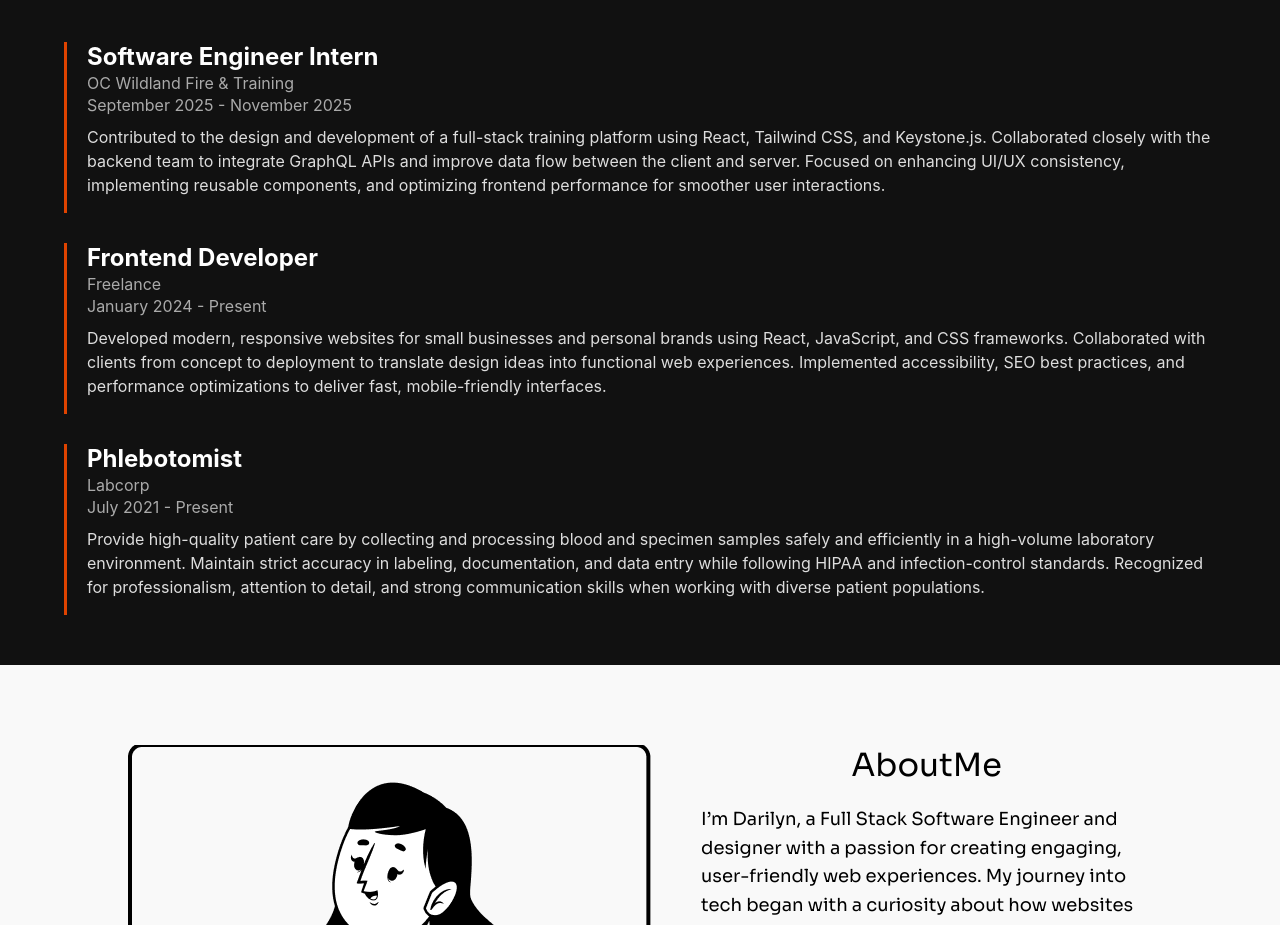
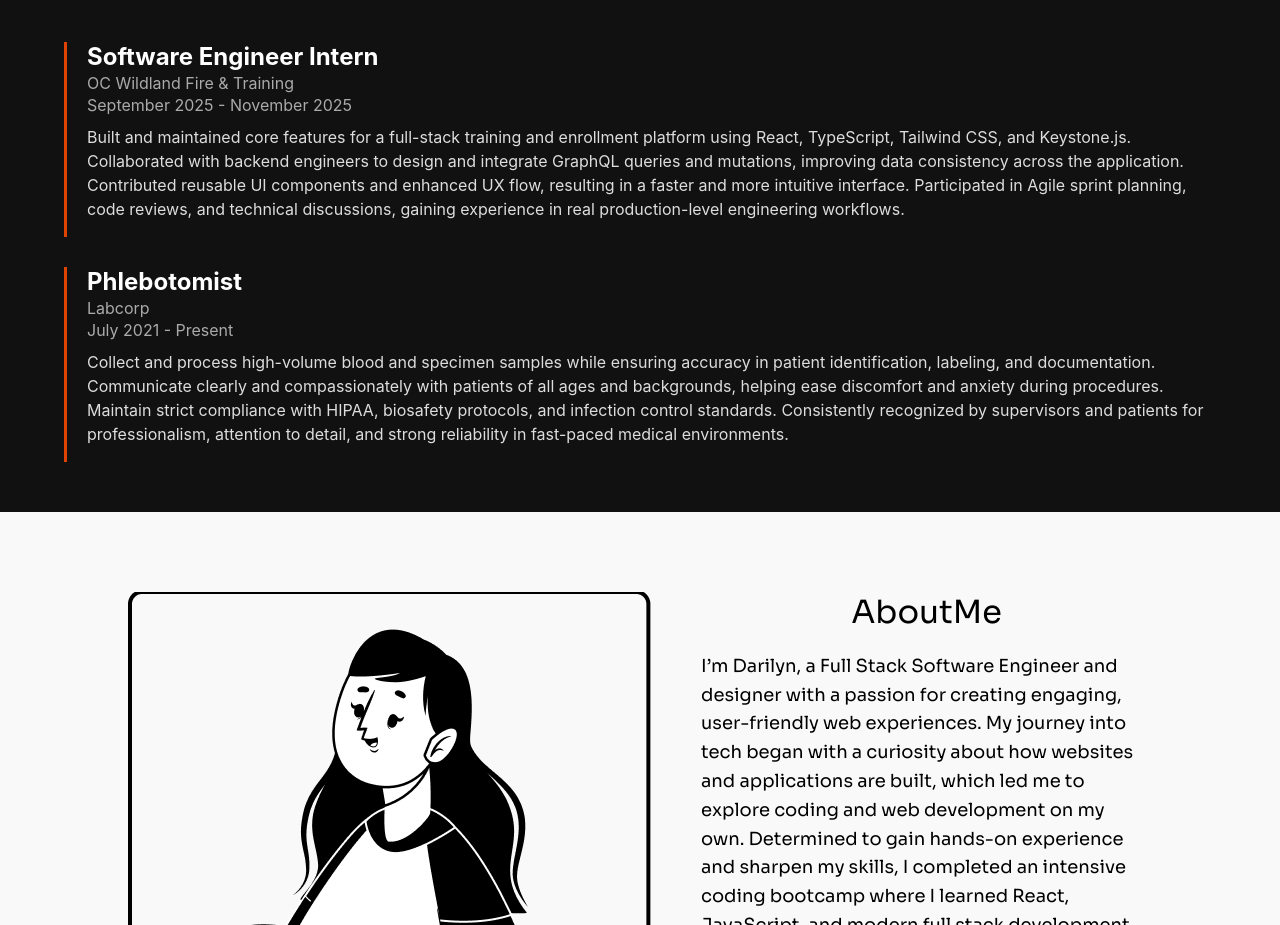
Before and after one commit to DarilynP/portfolio, a React (Create React App) app: page / in a window 1280 px wide. Shown: the part 1952-2877 px from the top of the page. Built offline with nearby package versions, Linux system fonts and the light colour scheme.

Commit message:
add experience

```diff
--- a/src/components/Experience.jsx
+++ b/src/components/Experience.jsx
@@ -7,21 +7,15 @@ const experiences = [
     company: "OC Wildland Fire & Training",
     period: "September 2025 - November 2025",
     description:
-      "Contributed to the design and development of a full-stack training platform using React, Tailwind CSS, and Keystone.js. Collaborated closely with the backend team to integrate GraphQL APIs and improve data flow between the client and server. Focused on enhancing UI/UX consistency, implementing reusable components, and optimizing frontend performance for smoother user interactions.",
+      "Built and maintained core features for a full-stack training and enrollment platform using React, TypeScript, Tailwind CSS, and Keystone.js. Collaborated with backend engineers to design and integrate GraphQL queries and mutations, improving data consistency across the application. Contributed reusable UI components and enhanced UX flow, resulting in a faster and more intuitive interface. Participated in Agile sprint planning, code reviews, and technical discussions, gaining experience in real production-level engineering workflows.",
   },
-  {
-    role: "Frontend Developer",
-    company: "Freelance",
-    period: "January 2024 - Present",
-    description:
-      "Developed modern, responsive websites for small businesses and personal brands using React, JavaScript, and CSS frameworks. Collaborated with clients from concept to deployment to translate design ideas into functional web experiences. Implemented accessibility, SEO best practices, and performance optimizations to deliver fast, mobile-friendly interfaces.",
-  },
+
   {
     role: "Phlebotomist",
     company: "Labcorp",
     period: "July 2021 - Present",
     description:
-      "Provide high-quality patient care by collecting and processing blood and specimen samples safely and efficiently in a high-volume laboratory environment. Maintain strict accuracy in labeling, documentation, and data entry while following HIPAA and infection-control standards. Recognized for professionalism, attention to detail, and strong communication skills when working with diverse patient populations.",
+      "Collect and process high-volume blood and specimen samples while ensuring accuracy in patient identification, labeling, and documentation. Communicate clearly and compassionately with patients of all ages and backgrounds, helping ease discomfort and anxiety during procedures. Maintain strict compliance with HIPAA, biosafety protocols, and infection control standards. Consistently recognized by supervisors and patients for professionalism, attention to detail, and strong reliability in fast-paced medical environments.",
   },
 ];
 
```
